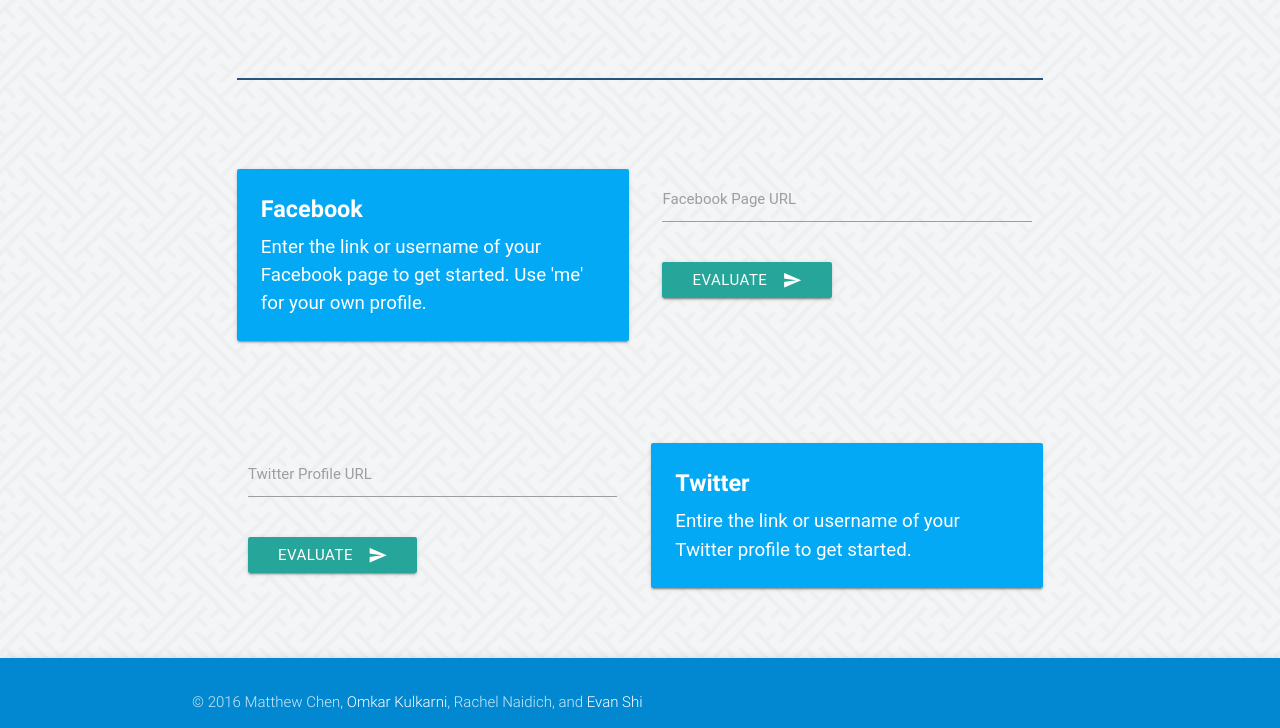
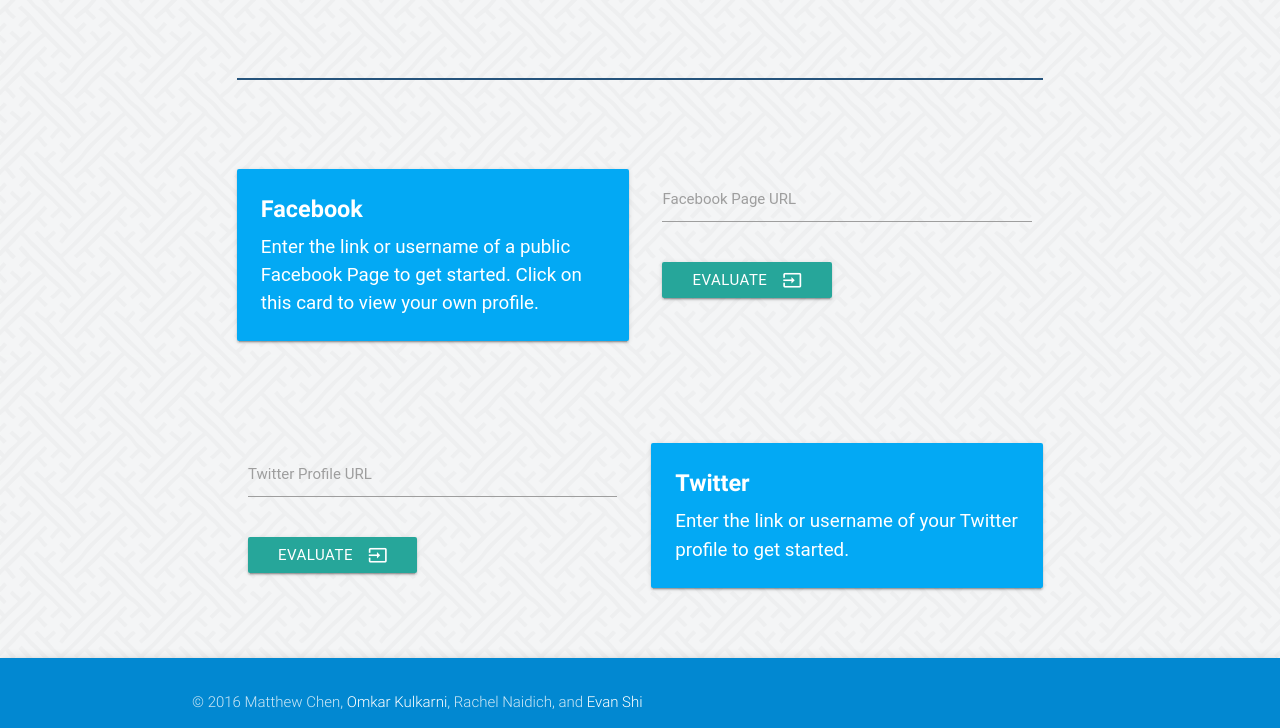
Before and after one commit to ovkulkarni/incubatexdc, a Python web app: template templates/index.html in a window 1280 px wide. Shown: the part 844-1572 px from the top of the page. Run offline with Jinja, Linux system fonts and the light colour scheme; the template is opened without the code that fills it, so the values that code supplies are empty; some libraries are stand-ins or nearby versions; some web fonts are replaced.

Commit message:
click card for own profile

```diff
--- a/modules/facebook/blueprint.py
+++ b/modules/facebook/blueprint.py
@@ -27,7 +27,7 @@ def process_code():
 			session["token"] = args["access_token"]
 			return(redirect(url_for('.process_code')))
 	else:
-		return redirect(url_for('.show_results', user="me"))
+		return redirect(url_for('home_page'))
 
 @cache.cached(timeout=300)
 @fb.route("/results/<user>/")
--- a/templates/base.html
+++ b/templates/base.html
@@ -33,7 +33,8 @@
 	</head>
 	<body>
 		<header>
-			<nav class="navbar-fixed light-blue darken-2 z-depth-2" role="navigation">
+			<div class="navbar-fixed">
+				<nav class="light-blue darken-2 z-depth-2" role="navigation">
 					<div class="nav-wrapper container">
 						<a href="{{ url_for('home_page') }}" class="brand-logo">
 							&nbsp;
@@ -47,6 +48,7 @@
 						</ul>
 					</div>
 				</nav>
+			</div>
 		</header>
 		<main>
 	        <div id="all-content">
--- a/templates/index.html
+++ b/templates/index.html
@@ -23,12 +23,14 @@
 	<!-- Facebook -->
 	<div id="social-margin" class="row">
 		<div class="col s6">
-			<div id="fb" class="card light-blue z-depth-1">
-				<div id="card-design-invert" class="card-content white-text">
-					<span class="card-title">Facebook</span>
-					<p>Enter the link or username of your Facebook page to get started. Use 'me' for your own profile.</p>
+			<a href="{{ url_for('fb.show_results', user='me') }}" target="_blank" rel="noopener noreferrer">
+				<div id="fb" class="card light-blue z-depth-1">
+					<div id="card-design-invert" class="card-content white-text">
+						<span class="card-title">Facebook</span>
+						<p>Enter the link or username of a public Facebook Page to get started. Click on this card to view your own profile.</p>
+					</div>
 				</div>
-			</div>
+			</a>
 		</div>
 		<div class="col s6">
 			<form class="col s12" method="POST" action="{{ url_for('fb.parse_url') }}">
@@ -40,7 +42,7 @@
 					</div>
 				</div>
 				<button class="btn waves-effect waves-light" type="submit" name="action">Evaluate
-					<i class="material-icons right">send</i>
+					<i class="material-icons right">input</i>
 				</button>
 			</form>
 		</div>
@@ -59,7 +61,7 @@
 					</div>
 				</div>
 				<button class="btn waves-effect waves-light" type="submit" name="action">Evaluate
-					<i class="material-icons right">send</i>
+					<i class="material-icons right">input</i>
 				</button>
 			</form>
 		</div>
@@ -67,7 +69,7 @@
 			<div id="tw" class="card light-blue z-depth-1">
 				<div id="card-design-invert" class="card-content white-text">
 					<span class="card-title">Twitter</span>
-					<p>Entire the link or username of your Twitter profile to get started.</p>
+					<p>Enter the link or username of your Twitter profile to get started.</p>
 				</div>
 			</div>
 		</div>
```
Lines whose indentation alone changed are shown as unchanged.
